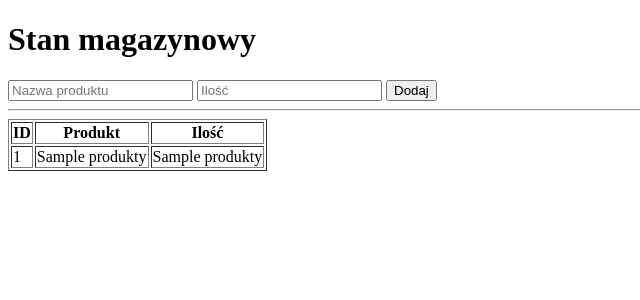
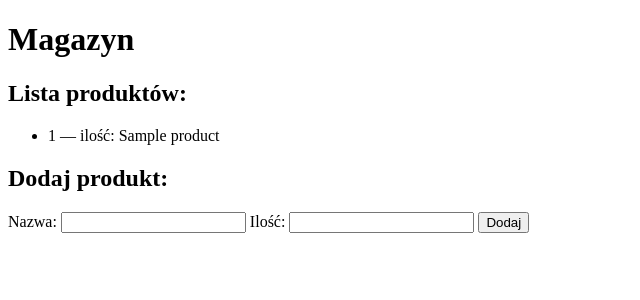
Before and after one commit to kris19000/magazyn, a Flask app: template templates/index.html in a window 1280 px wide. Shown: the top 300 px of the page, without its empty margins (0-640 px from the left). Run offline with Flask 3, Linux system fonts and the light colour scheme; the template is opened without the code that fills it: most values are stand-ins (such as "Sample title", 1, 10 or a date in 2020).

Commit message:
Update index.html

```diff
--- a/templates/index.html
+++ b/templates/index.html
@@ -1,35 +1,23 @@
 <!DOCTYPE html>
 <html>
 <head>
-    <meta charset="UTF-8">
     <title>Magazyn</title>
 </head>
 <body>
+    <h1>Magazyn</h1>
 
-<h1>Stan magazynowy</h1>
+    <h2>Lista produktów:</h2>
+    <ul>
+        {% for product in products %}
+            <li>{{ product[0] }} — ilość: {{ product[1] }}</li>
+        {% endfor %}
+    </ul>
 
-<form method="POST" action="/dodaj">
-    <input name="nazwa" placeholder="Nazwa produktu" required>
-    <input name="ilosc" type="number" placeholder="Ilość" required>
-    <button>Dodaj</button>
-</form>
-
-<hr>
-
-<table border="1">
-    <tr>
-        <th>ID</th>
-        <th>Produkt</th>
-        <th>Ilość</th>
-    </tr>
-    {% for p in produkty %}
-    <tr>
-        <td>{{ p[0] }}</td>
-        <td>{{ p[1] }}</td>
-        <td>{{ p[2] }}</td>
-    </tr>
-    {% endfor %}
-</table>
-
+    <h2>Dodaj produkt:</h2>
+    <form action="/add" method="post">
+        Nazwa: <input type="text" name="name" required>
+        Ilość: <input type="number" name="quantity" required>
+        <button type="submit">Dodaj</button>
+    </form>
 </body>
 </html>
```
